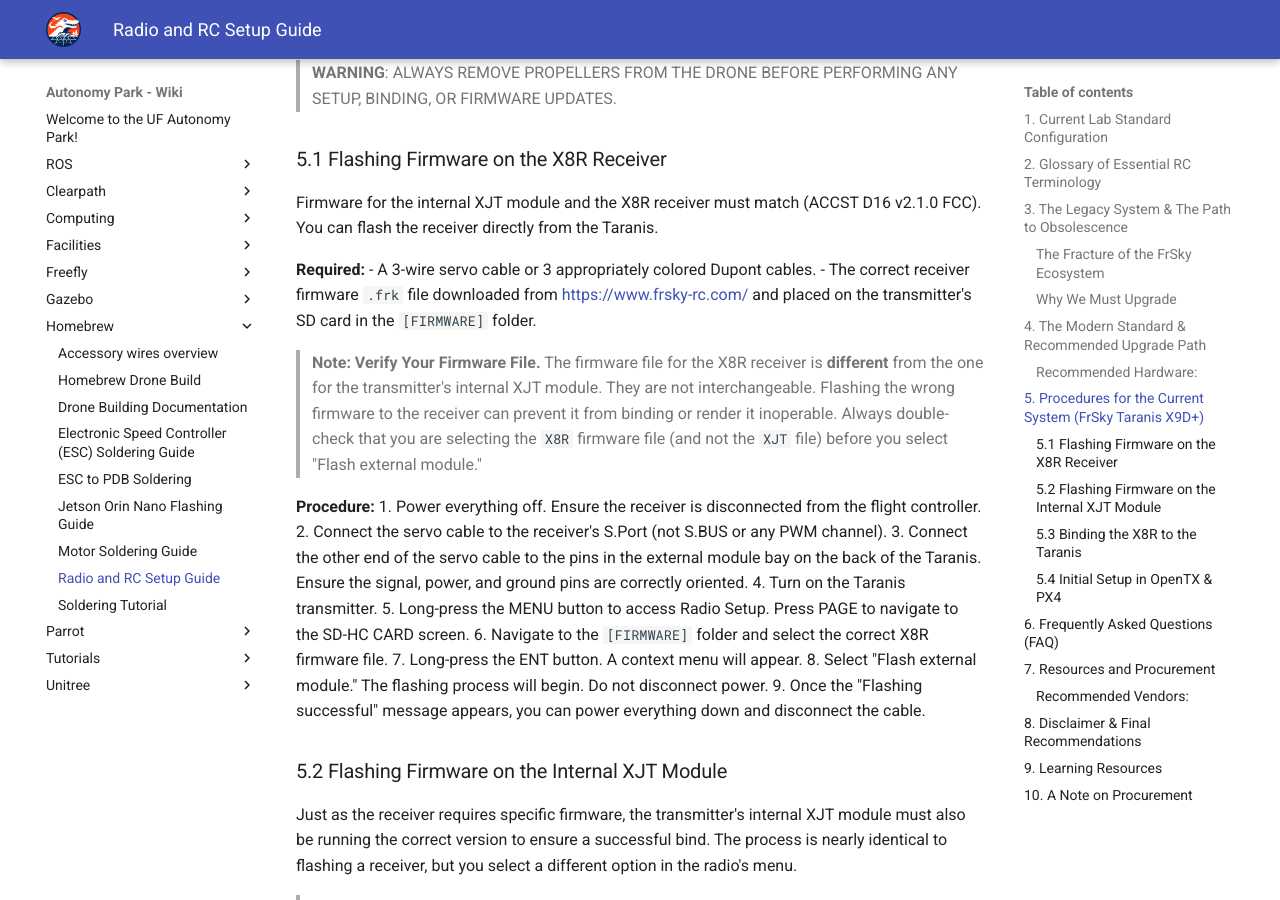
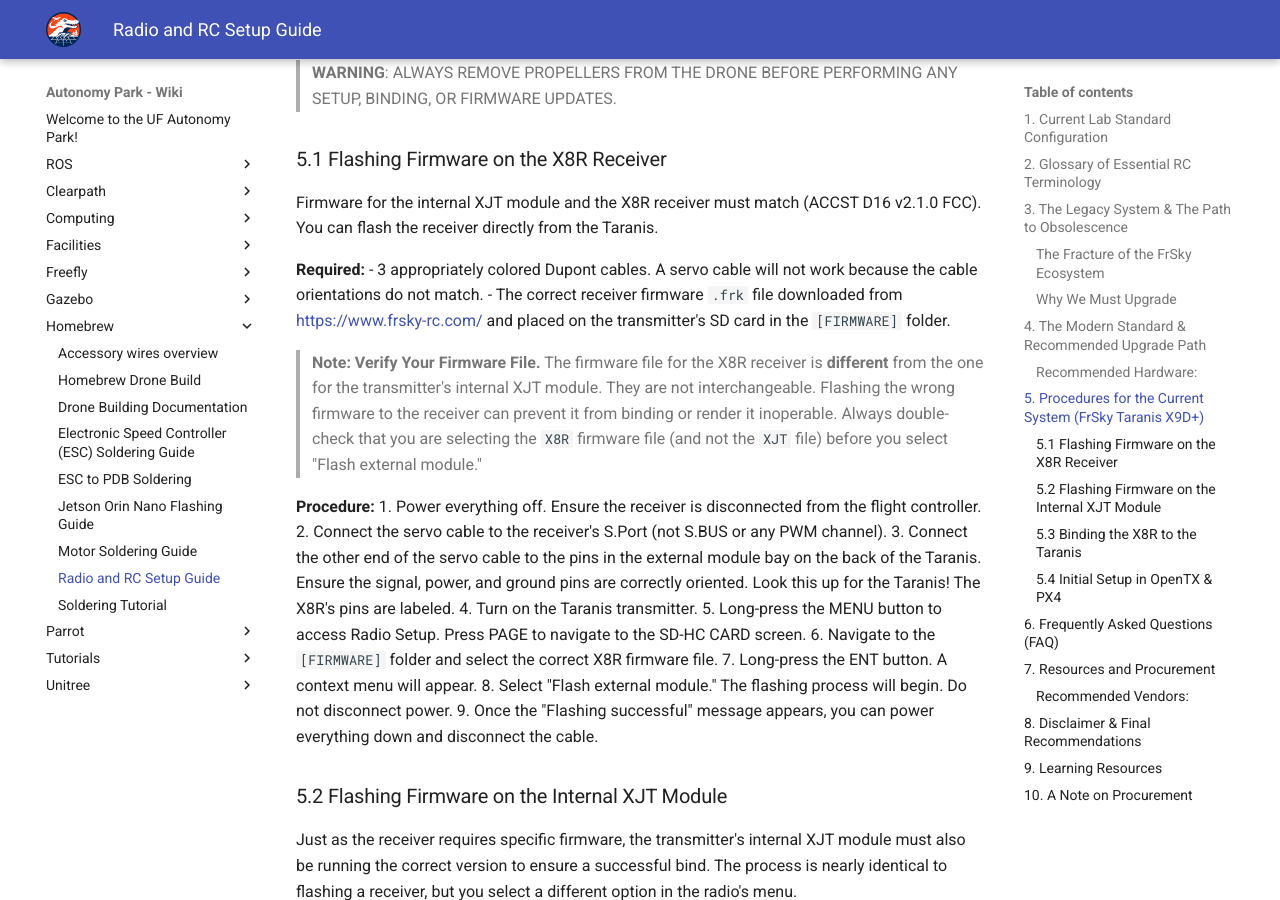
Before and after one commit to UFL-Autonomy-Park/apark_wiki, an MkDocs documentation site: the page built from docs/homebrew/radio-and-rc-setup.md, in a window 1280 px wide and 900 px high, scrolled down 5161 px. Built offline with MkDocs 1.6.1 and Material for MkDocs 9.7.7, drawn with Linux system fonts in a browser that asks for light colours.

Commit message:
Fixed a minor error in the radio-rc-setup section 5.1

```diff
--- a/docs/homebrew/radio-and-rc-setup.md
+++ b/docs/homebrew/radio-and-rc-setup.md
@@ -113,7 +113,7 @@
 Firmware for the internal XJT module and the X8R receiver must match (ACCST D16 v2.1.0 FCC). You can flash the receiver directly from the Taranis.
 
 **Required:**
-- A 3-wire servo cable or 3 appropriately colored Dupont cables.
+- 3 appropriately colored Dupont cables. A servo cable will not work because the cable orientations do not match.
 - The correct receiver firmware `.frk` file downloaded from [https://www.frsky-rc.com/](https://www.frsky-rc.com/) and placed on the transmitter's SD card in the `[FIRMWARE]` folder.
 
 > **Note: Verify Your Firmware File.** The firmware file for the X8R receiver is **different** from the one for the transmitter's internal XJT module. They are not interchangeable. Flashing the wrong firmware to the receiver can prevent it from binding or render it inoperable. Always double-check that you are selecting the `X8R` firmware file (and not the `XJT` file) before you select "Flash external module."
@@ -121,7 +121,7 @@
 **Procedure:**
 1. Power everything off. Ensure the receiver is disconnected from the flight controller.
 2. Connect the servo cable to the receiver's S.Port (not S.BUS or any PWM channel).
-3. Connect the other end of the servo cable to the pins in the external module bay on the back of the Taranis. Ensure the signal, power, and ground pins are correctly oriented.
+3. Connect the other end of the servo cable to the pins in the external module bay on the back of the Taranis. Ensure the signal, power, and ground pins are correctly oriented. Look this up for the Taranis! The X8R's pins are labeled.
 4. Turn on the Taranis transmitter.
 5. Long-press the MENU button to access Radio Setup. Press PAGE to navigate to the SD-HC CARD screen.
 6. Navigate to the `[FIRMWARE]` folder and select the correct X8R firmware file.
```
